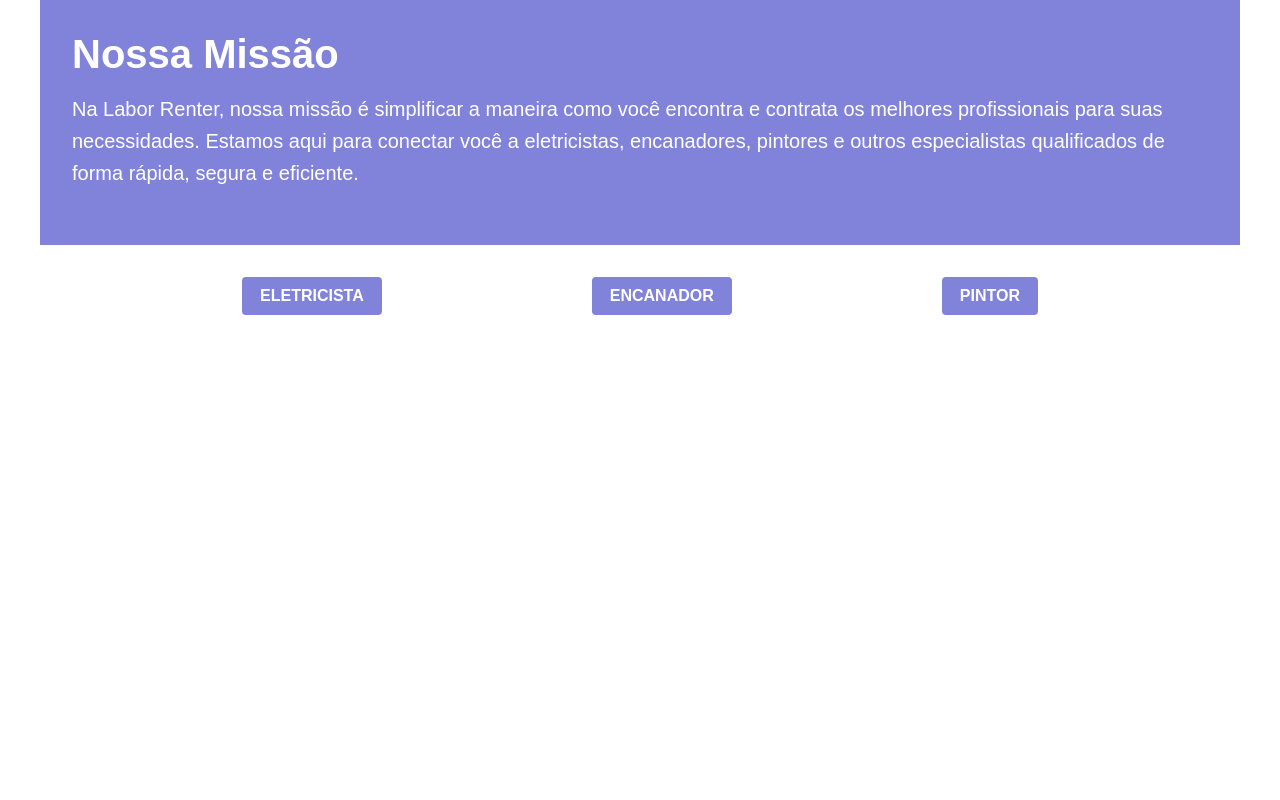
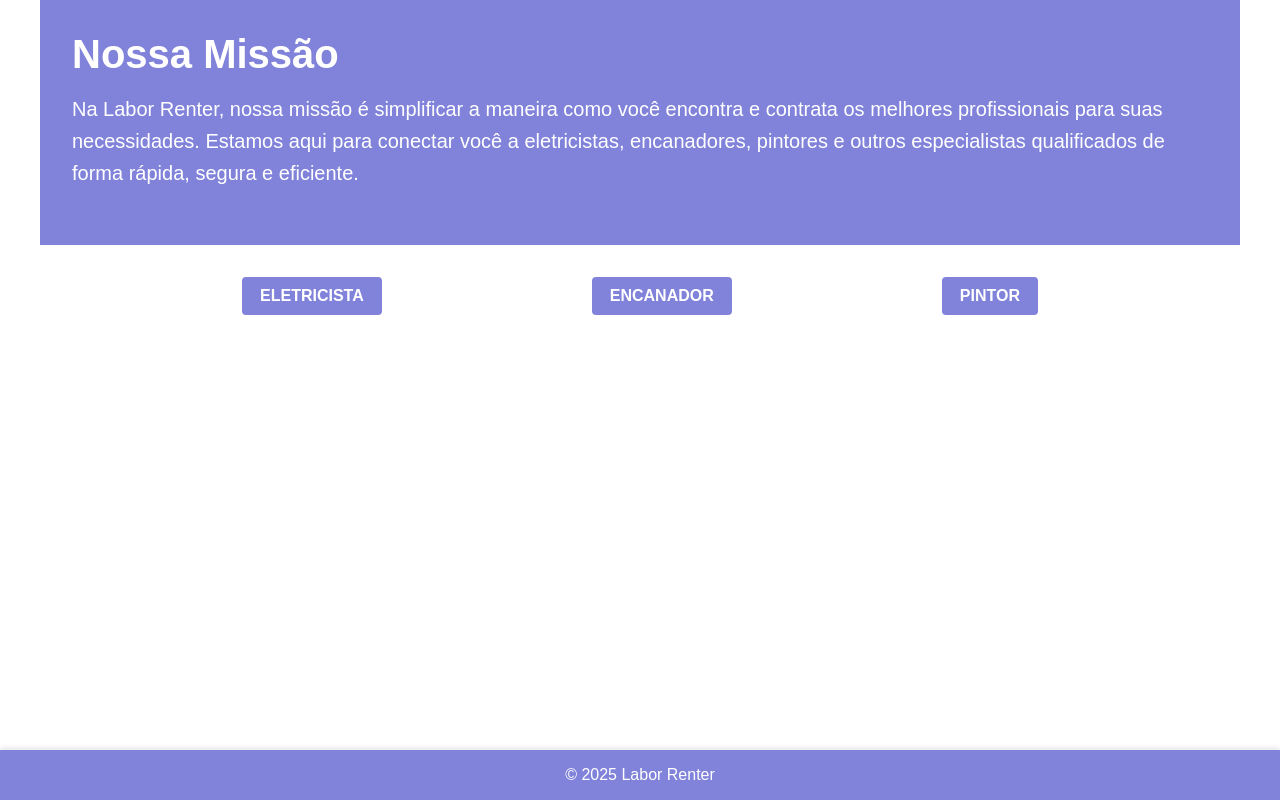
Before and after one commit to ARTSALT/labor_renter_front, a Next.js app in the folder labor_renter_front/: page / in a window 1280 px wide. Built offline with nearby package versions, Linux system fonts and the light colour scheme.

Commit message:
footer created

```diff
--- /dev/null
+++ b/labor_renter_front/app/components/footer.jsx
@@ -0,0 +1,10 @@
+import React from 'react';
+import '../globals.css';
+
+function Footer() {
+    return (
+        <div className="footer">
+            <p>© 2025 Labor Renter</p>
+        </div>
+    );
+} export default Footer;
--- a/labor_renter_front/app/components/index.jsx
+++ b/labor_renter_front/app/components/index.jsx
@@ -1,4 +1,5 @@
 import React from 'react';
+import Footer from './footer';
 import '../globals.css';
 
 
@@ -14,14 +15,13 @@
               forma rápida, segura e eficiente.</p>
         </div>
 
-        {/* </ImagemHome> */}
+        {/* <ImagemHome/> */}
 
         <div className='buttons_home'>
           <button className='button_home'>Eletricista</button>
           <button className='button_home'>Encanador</button>
           <button className='button_home'>Pintor</button>
         </div>
-        {/* </Footer> */}
     </div>
   );
 }
--- a/labor_renter_front/app/globals.css
+++ b/labor_renter_front/app/globals.css
@@ -92,3 +92,24 @@
   background-color: #ffffff;
   color: #8183DA;
 }
+
+.footer {
+  height: 50px;
+  width: 100%;
+  background-color: #8183DA;
+  color: #ffffff;
+  display: flex;
+  align-items: center;
+  justify-content: center;
+  text-align: center;
+  padding: 1rem;
+  box-shadow: 0 -2px 5px rgba(0, 0, 0, 0.1);
+  margin-top: 2rem;
+  position: fixed;
+  bottom: 0;
+}
+
+.footer p {
+  margin: 0;
+  font-size: 1rem;
+}
--- a/labor_renter_front/app/page.js
+++ b/labor_renter_front/app/page.js
@@ -1,7 +1,11 @@
 import Index from './components/index.jsx';
+import Footer from './components/footer.jsx';
 
 export default function Home() {
   return (
-    <Index/>
+    <div>
+      <Index/>
+      <Footer/>
+    </div>
   );
 }
```
